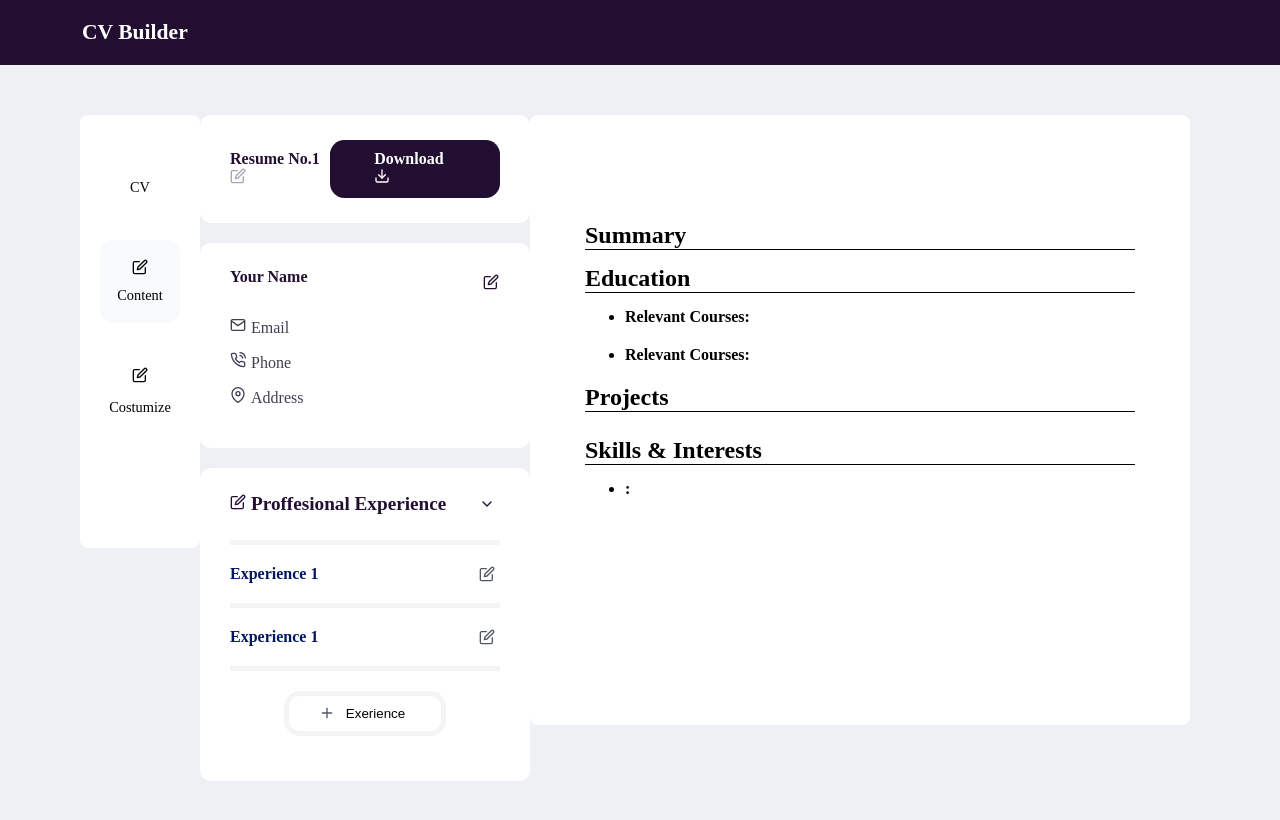
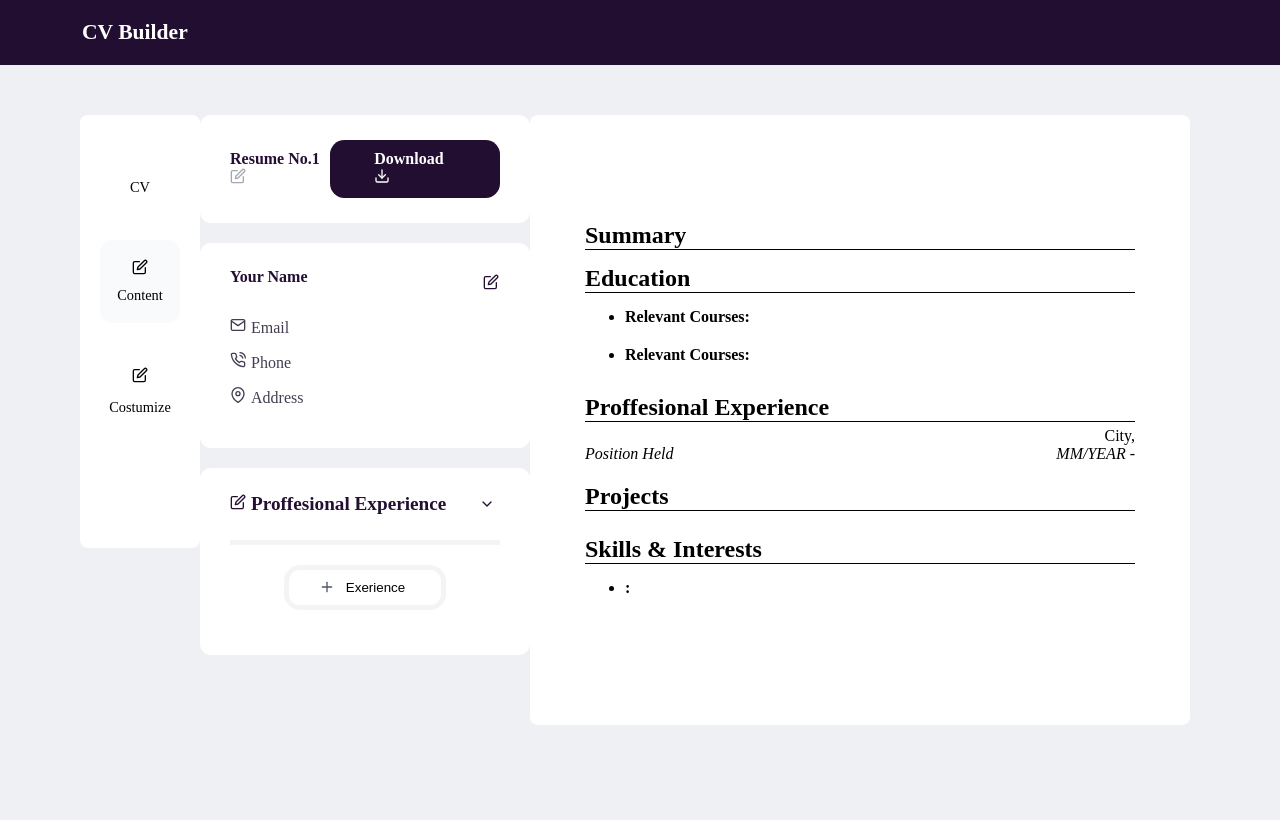
Before and after one commit to dorisashehi/resume, a React (Vite) app: page / in a window 1280 px wide. Shown: the top 820 px of the page. Built offline with nearby package versions, Linux system fonts and the light colour scheme.

Commit message:
Experinece added to the CV page

```diff
--- a/src/Components/CV/index.jsx
+++ b/src/Components/CV/index.jsx
@@ -72,37 +72,44 @@ const CVPaper  = (props) => {
                     </div>
                 </div>
 
-                {/* <div className="cv-experience-section row">
+                <div className="cv-experience-section row">
                     <h1 className="section-title">Proffesional Experience</h1>
                     <div className="section-descr">
                         {
 
-                            Object.entries(experience).map(([key, experience]) => (
+                            experience.map((experience, index) => {
 
-                                <div className="item" key={key}>
+                                console.log(experience)
+
+                                const location = experience.exp_city || 'City'  + ', ' + experience.exp_country || 'State';
+                                const date = experience.exp_start_date || 'MM/YEAR' + ' - ' + experience.exp_end_date || 'MM/YEAR';
+
+                                return(
+                                    <div className="item" key={index}>
                                         <div className="name">
-                                        <h3 className="name">{experience.company}</h3>
-                                        <p className="location">{experience.location}</p>
+                                            <h3 className="name">{experience.exp_company}</h3>
+                                            <p className="location">{ location }</p>
                                         </div>
                                         <div className="descr">
-                                        <p className="name">{experience.position}</p>
-                                        <p className="date">{experience.date}</p>
+                                            <p className="name">{experience.exp_job || 'Position Held'}</p>
+                                            <p className="date">{ date }</p>
                                         </div>
                                         <div className="more-info">
                                             <ul className="list">
                                                 {
-                                                experience.responsibilities.map((item, index) => (
+                                                    experience.responsibilities?.map((item, index) => (
                                                         <li className="item" key={index}>{item}</li>
                                                     ))
                                                 }
                                             </ul>
                                         </div>
                                     </div>
-                            ))
+                                )
+                            })
                         }
 
                     </div>
-                </div> */}
+                </div>
 
                 <div className="cv-projects-section">
                     <h1 className="section-title">Projects</h1>
--- a/src/Components/Experience/index.jsx
+++ b/src/Components/Experience/index.jsx
@@ -40,6 +40,12 @@ function Experience (props) {
 
     }
 
+    const handleEdit = (exp_id) => {
+
+        console.log(exp_id);
+
+    }
+
     return(
 
         <>
@@ -52,14 +58,16 @@ function Experience (props) {
                     <svg xmlns="http://www.w3.org/2000/svg" width="16" height="16" viewBox="0 0 24 24" fill="none" stroke="currentColor" strokeWidth="2" strokeLinecap="round" strokeLinejoin="round" className="feather feather-chevron-down"><polyline points="6 9 12 15 18 9"></polyline></svg>
                 </div>
                 <div className="experience-list">
-                    <div className="item">
-                        <p className="title">Experience 1</p>
-                        <svg xmlns="http://www.w3.org/2000/svg" width="16" height="16" viewBox="0 0 24 24" fill="none" stroke="currentColor" strokeWidth="2" strokeLinecap="round" strokeLinejoin="round" className="feather feather-edit"><path d="M11 4H4a2 2 0 0 0-2 2v14a2 2 0 0 0 2 2h14a2 2 0 0 0 2-2v-7"></path><path d="M18.5 2.5a2.121 2.121 0 0 1 3 3L12 15l-4 1 1-4 9.5-9.5z"></path></svg>
-                    </div>
-                    <div className="item">
-                        <p className="title">Experience 1</p>
-                        <svg xmlns="http://www.w3.org/2000/svg" width="16" height="16" viewBox="0 0 24 24" fill="none" stroke="currentColor" strokeWidth="2" strokeLinecap="round" strokeLinejoin="round" className="feather feather-edit"><path d="M11 4H4a2 2 0 0 0-2 2v14a2 2 0 0 0 2 2h14a2 2 0 0 0 2-2v-7"></path><path d="M18.5 2.5a2.121 2.121 0 0 1 3 3L12 15l-4 1 1-4 9.5-9.5z"></path></svg>
-                    </div>
+
+                    {
+                        experiences.map((experience, index) => (
+                            <div className="item" key={index}>
+                                <p className="title">{ experience.exp_company }</p>
+                                <svg xmlns="http://www.w3.org/2000/svg" onClick={() => handleEdit(experience.exp_id) } width="16" height="16" viewBox="0 0 24 24" fill="none" stroke="currentColor" strokeWidth="2" strokeLinecap="round" strokeLinejoin="round" className="feather feather-edit"><path d="M11 4H4a2 2 0 0 0-2 2v14a2 2 0 0 0 2 2h14a2 2 0 0 0 2-2v-7"></path><path d="M18.5 2.5a2.121 2.121 0 0 1 3 3L12 15l-4 1 1-4 9.5-9.5z"></path></svg>
+                            </div>
+
+                        ))
+                    }
 
                     <div className="item buttons">
                         <div className='button-section'  onClick = {toggleDetails}>
```
Lines whose indentation alone changed are shown as unchanged.
